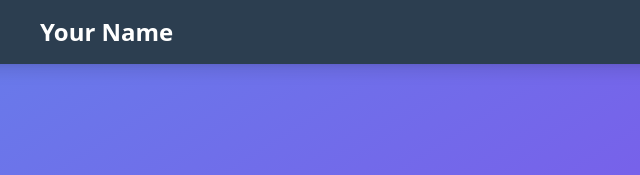
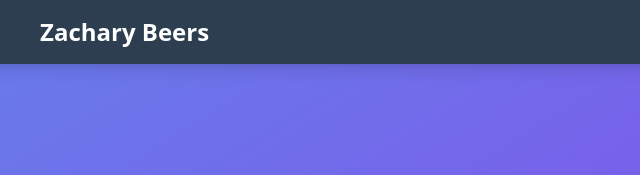
Before and after one commit to zbeers/zbeers.github.io, a plain HTML site: page portfolio/index.html in a window 1280 px wide. Shown: the top 175 px of the page, 56-696 px from the left. Drawn offline with nearby package versions, Linux system fonts and the light colour scheme.

Commit message:
Needed to add name on page not just on the tab title

```diff
--- a/portfolio/index.html
+++ b/portfolio/index.html
@@ -23,7 +23,7 @@
     <!-- Header -->
     <header class="bg-primary text-white py-4 fixed w-full top-0 z-50 shadow-lg">
         <nav class="max-w-6xl mx-auto px-8 flex justify-between items-center">
-            <div class="text-2xl font-bold">Your Name</div>
+            <div class="text-2xl font-bold">Zachary Beers</div>
             <ul class="flex space-x-8">
                 <li><a href="#home" class="hover:text-secondary transition-colors duration-300">Home</a></li>
                 <li><a href="#about" class="hover:text-secondary transition-colors duration-300">About</a></li>
```
